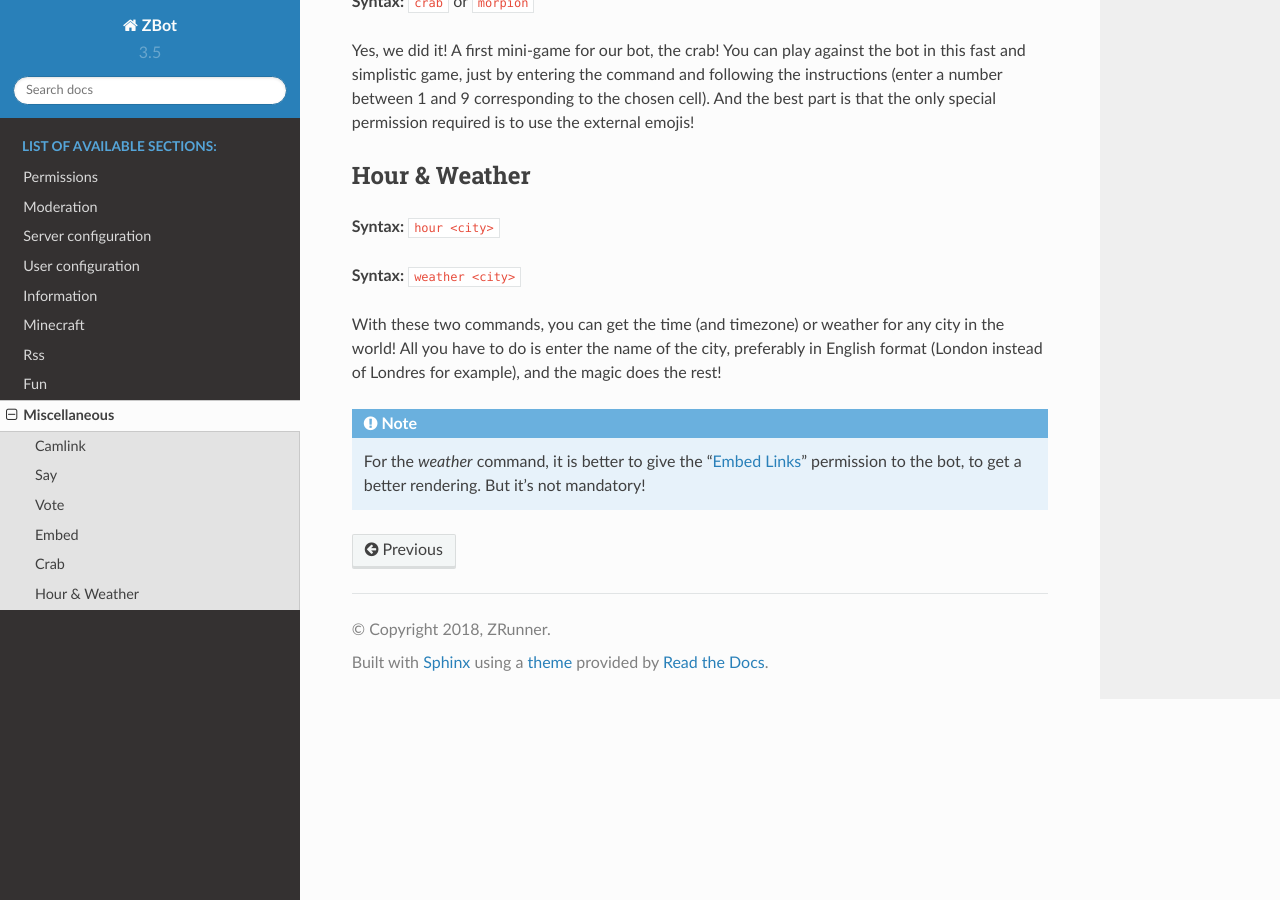
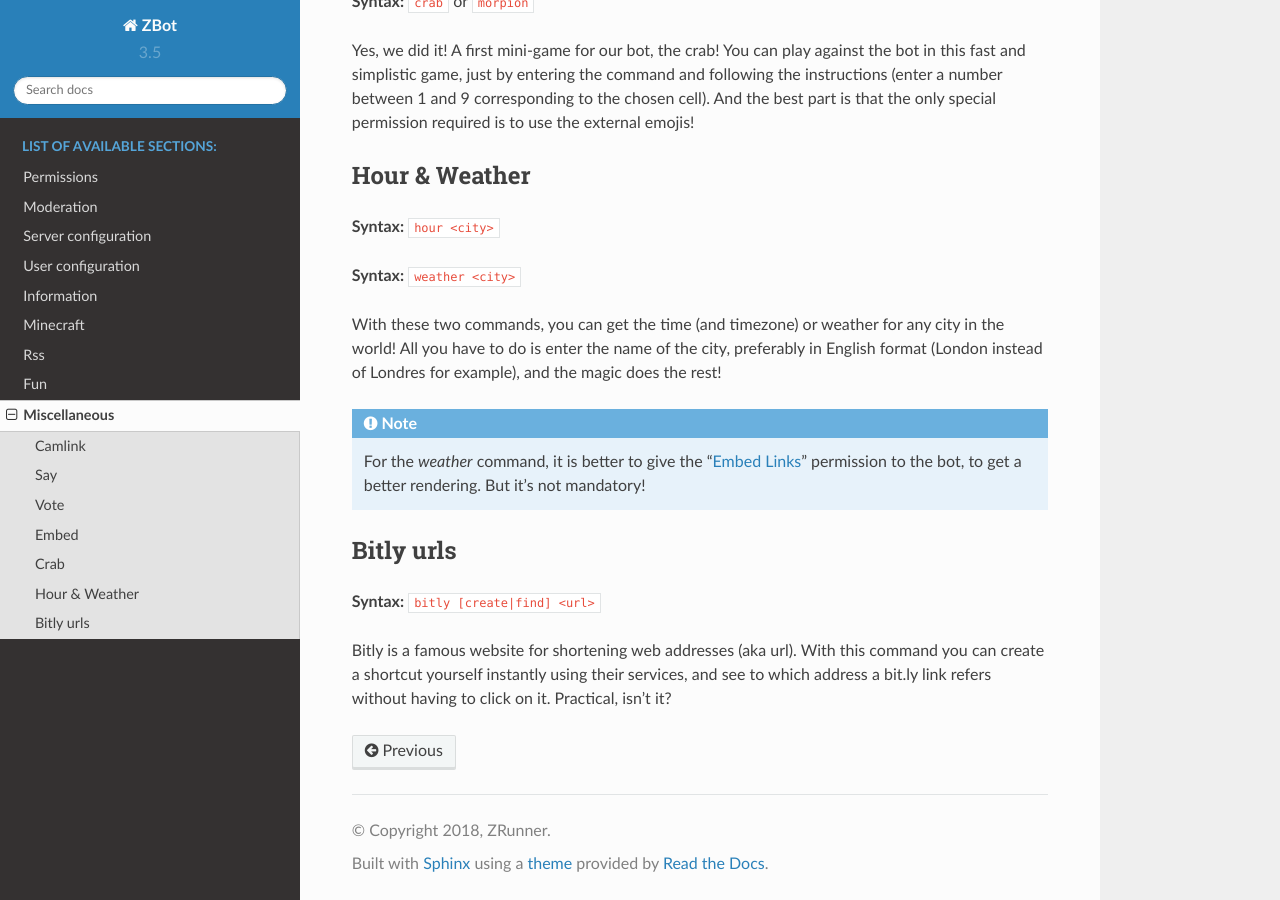
Before and after one commit to Axobot-org/Axobot, a Sphinx documentation site: the page built from docs/miscellaneous.rst, in a window 1280 px wide and 900 px high, scrolled down 2139 px. Built offline with Sphinx 7.4.7 and the Read the Docs theme 2.0.0, drawn with Linux system fonts in a browser that asks for light colours.

Commit message:
[add] doc for `bitly` cmd

```diff
--- a/docs/miscellaneous.rst
+++ b/docs/miscellaneous.rst
@@ -78,3 +78,12 @@ Hour & Weather
 With these two commands, you can get the time (and timezone) or weather for any city in the world! All you have to do is enter the name of the city, preferably in English format (London instead of Londres for example), and the magic does the rest!
 
 .. note:: For the `weather` command, it is better to give the "`Embed Links <perms.html#embed-links>`_" permission to the bot, to get a better rendering. But it's not mandatory!
+
+
+----------
+Bitly urls
+----------
+
+**Syntax:** :code:`bitly [create|find] <url>`
+
+Bitly is a famous website for shortening web addresses (aka url). With this command you can create a shortcut yourself instantly using their services, and see to which address a bit.ly link refers without having to click on it. Practical, isn't it?
```
